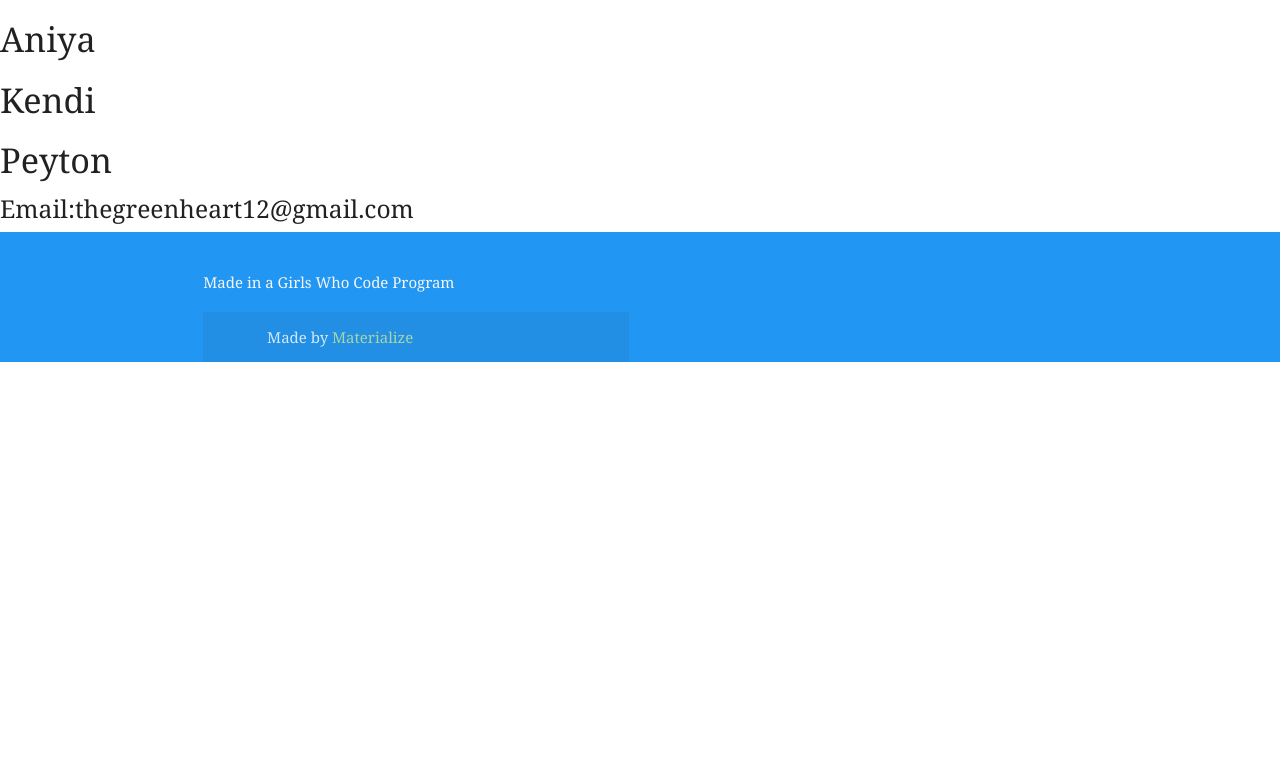
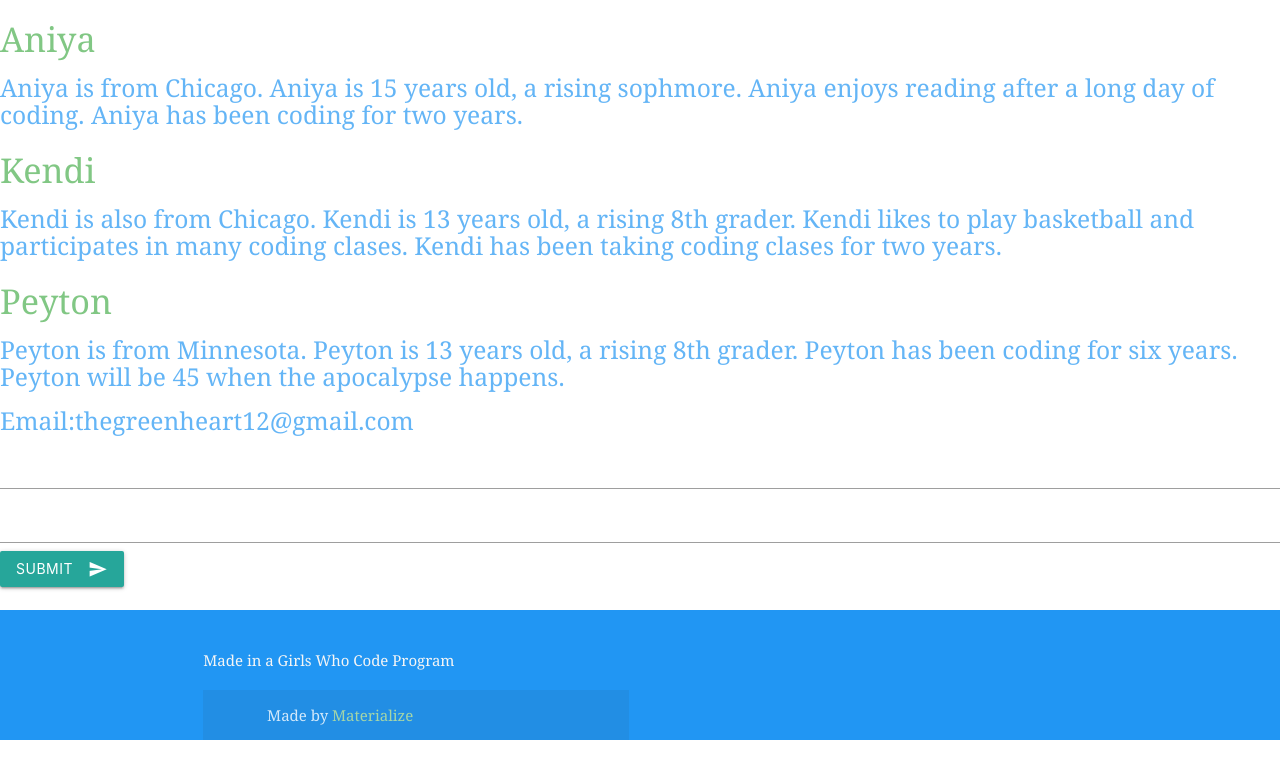
Before and after one commit to kendilangley/TheGreenHeart, a plain HTML site: page html/ContactUs.html in a window 1280 px wide. Shown: the part 144-904 px from the top of the page. Before the commit the page ends 800 px from the top, so only its background shows below. Drawn offline with nearby package versions, Linux system fonts and the light colour scheme.

Commit message:
contact almost done

```diff
--- a/html/ContactUs.html
+++ b/html/ContactUs.html
@@ -10,6 +10,7 @@
 			<link rel="stylesheet" href="https://cdnjs.cloudflare.com/ajax/libs/materialize/1.0.0-rc.2/css/materialize.min.css">
 		<script src="https://cdnjs.cloudflare.com/ajax/libs/materialize/1.0.0-rc.2/js/materialize.min.js"></script>
 		<link href="https://fonts.googleapis.com/icon?family=Material+Icons" rel="stylesheet">
+
 	</head>
 
 
@@ -27,23 +28,27 @@
     </div>
   </nav>
 
-  <h3>Contact Us</h3>
+  <h3 class="header center green-text text-lighten-2">Contact Us</h1>
+  <h4 class="header green-text text-lighten-2">Aniya</h1>
+  <h5 class="header blue-text text-lighten-2">Aniya is from Chicago. Aniya is 15 years old, a rising sophmore. Aniya enjoys reading after a long day of coding. Aniya has been coding for two years. </h1>
+  <h4 class="header green-text text-lighten-2">Kendi</h1>
+  <h5 class="header blue-text text-lighten-2">Kendi is also from Chicago. Kendi is 13 years old, a rising 8th grader. Kendi likes to play
+basketball and participates in many coding clases. Kendi has been taking coding clases for two years. </h1>
+  <h4 class="header green-text text-lighten-2">Peyton</h1>
+  <h5 class="header blue-text text-lighten-2">Peyton is from Minnesota. Peyton is 13 years old, a rising 8th grader. Peyton has been coding for six years. Peyton will be 45 when the apocalypse happens. </h1>
 
-  <h4>Aniya</h4>
+  <h5 class="header blue-text text-lighten-2">Email:thegreenheart12@gmail.com</h1>
 
+ <form action="https://formspree.io/kendigwc@gmail.com"
+      method="POST">
+    <input type="text" name="name">
+    <input type="email" name="_replyto">
+	 <button class="btn waves-effect waves-light" type="submit" name="action">Submit
+    <i class="material-icons right">send</i>
+  </button>
+</form>
+<br>
 
-  <h4>Kendi</h4>
-
-
-  <h4>Peyton</h4>
-
-
-
-
-
-
-
-  <h5>Email:thegreenheart12@gmail.com</h5>
 
    <footer class="page-footer blue">
     <div class="container">
```
Also changed, not shown: html/ConservingWater.html (+9 -0 lines), html/index.html (+3 -0 lines).
